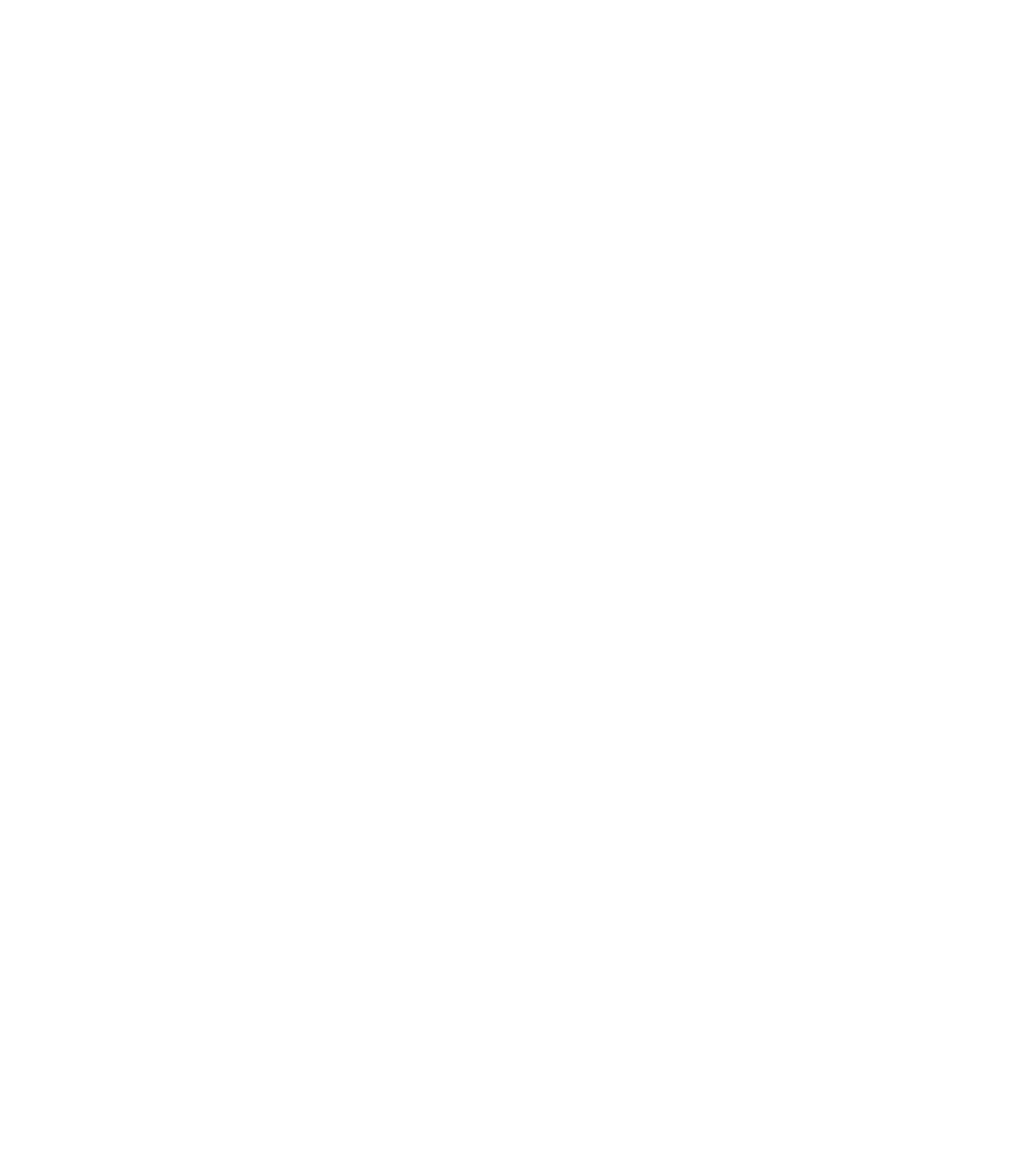
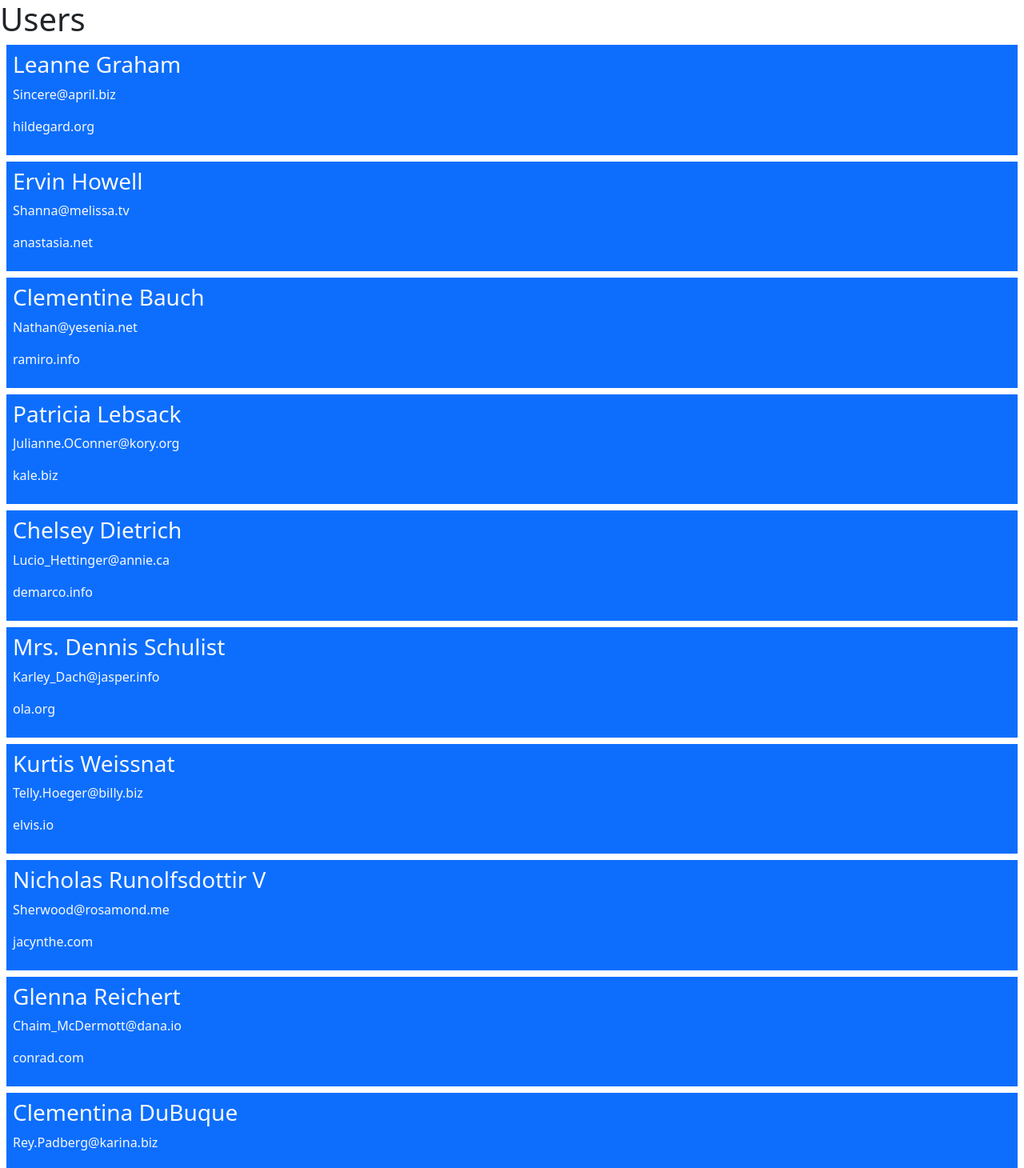
Before and after one commit to mern-trainer/Adheena-Batch, a React (Vite) app in the folder ReactJS/app/: page /users in a window 1280 px wide. Before the commit this address had no page. Shown: the top 1460 px of the page at 80% size. Before the commit the page ends 800 px from the top, so only its background shows below. Built offline with nearby package versions, Linux system fonts and the light colour scheme.

Commit message:
mapping users

```diff
--- a/ReactJS/app/src/App.jsx
+++ b/ReactJS/app/src/App.jsx
@@ -2,6 +2,7 @@
 import LandingPage from "./pages/LandingPage"
 import State from "./pages/State"
 import Mapping from "./pages/Mapping"
+import Users from "./pages/Users"
 
 const App = () => {
     return <BrowserRouter>
@@ -9,6 +10,7 @@
             <Route path="/" Component={LandingPage} />
             <Route path="/state" Component={State} />
             <Route path="/map" Component={Mapping} />
+            <Route path="/users" Component={Users} />
         </Routes>
     </BrowserRouter>
 }
--- /dev/null
+++ b/ReactJS/app/src/constants/users.js
@@ -0,0 +1,232 @@
+export const usersList = [
+    {
+        "id": 1,
+        "name": "Leanne Graham",
+        "username": "Bret",
+        "email": "Sincere@april.biz",
+        "address": {
+            "street": "Kulas Light",
+            "suite": "Apt. 556",
+            "city": "Gwenborough",
+            "zipcode": "92998-3874",
+            "geo": {
+                "lat": "-37.3159",
+                "lng": "81.1496"
+            }
+        },
+        "phone": "1-770-736-8031 x56442",
+        "website": "hildegard.org",
+        "company": {
+            "name": "Romaguera-Crona",
+            "catchPhrase": "Multi-layered client-server neural-net",
+            "bs": "harness real-time e-markets"
+        }
+    },
+    {
+        "id": 2,
+        "name": "Ervin Howell",
+        "username": "Antonette",
+        "email": "Shanna@melissa.tv",
+        "address": {
+            "street": "Victor Plains",
+            "suite": "Suite 879",
+            "city": "Wisokyburgh",
+            "zipcode": "90566-7771",
+            "geo": {
+                "lat": "-43.9509",
+                "lng": "-34.4618"
+            }
+        },
+        "phone": "010-692-6593 x09125",
+        "website": "anastasia.net",
+        "company": {
+            "name": "Deckow-Crist",
+            "catchPhrase": "Proactive didactic contingency",
+            "bs": "synergize scalable supply-chains"
+        }
+    },
+    {
+        "id": 3,
+        "name": "Clementine Bauch",
+        "username": "Samantha",
+        "email": "Nathan@yesenia.net",
+        "address": {
+            "street": "Douglas Extension",
+            "suite": "Suite 847",
+            "city": "McKenziehaven",
+            "zipcode": "59590-4157",
+            "geo": {
+                "lat": "-68.6102",
+                "lng": "-47.0653"
+            }
+        },
+        "phone": "1-463-123-4447",
+        "website": "ramiro.info",
+        "company": {
+            "name": "Romaguera-Jacobson",
+            "catchPhrase": "Face to face bifurcated interface",
+            "bs": "e-enable strategic applications"
+        }
+    },
+    {
+        "id": 4,
+        "name": "Patricia Lebsack",
+        "username": "Karianne",
+        "email": "Julianne.OConner@kory.org",
+        "address": {
+            "street": "Hoeger Mall",
+            "suite": "Apt. 692",
+            "city": "South Elvis",
+            "zipcode": "53919-4257",
+            "geo": {
+                "lat": "29.4572",
+                "lng": "-164.2990"
+            }
+        },
+        "phone": "493-170-9623 x156",
+        "website": "kale.biz",
+        "company": {
+            "name": "Robel-Corkery",
+            "catchPhrase": "Multi-tiered zero tolerance productivity",
+            "bs": "transition cutting-edge web services"
+        }
+    },
+    {
+        "id": 5,
+        "name": "Chelsey Dietrich",
+        "username": "Kamren",
+        "email": "Lucio_Hettinger@annie.ca",
+        "address": {
+            "street": "Skiles Walks",
+            "suite": "Suite 351",
+            "city": "Roscoeview",
+            "zipcode": "33263",
+            "geo": {
+                "lat": "-31.8129",
+                "lng": "62.5342"
+            }
+        },
+        "phone": "(254)954-1289",
+        "website": "demarco.info",
+        "company": {
+            "name": "Keebler LLC",
+            "catchPhrase": "User-centric fault-tolerant solution",
+            "bs": "revolutionize end-to-end systems"
+        }
+    },
+    {
+        "id": 6,
+        "name": "Mrs. Dennis Schulist",
+        "username": "Leopoldo_Corkery",
+        "email": "Karley_Dach@jasper.info",
+        "address": {
+            "street": "Norberto Crossing",
+            "suite": "Apt. 950",
+            "city": "South Christy",
+            "zipcode": "23505-1337",
+            "geo": {
+                "lat": "-71.4197",
+                "lng": "71.7478"
+            }
+        },
+        "phone": "1-477-935-8478 x6430",
+        "website": "ola.org",
+        "company": {
+            "name": "Considine-Lockman",
+            "catchPhrase": "Synchronised bottom-line interface",
+            "bs": "e-enable innovative applications"
+        }
+    },
+    {
+        "id": 7,
+        "name": "Kurtis Weissnat",
+        "username": "Elwyn.Skiles",
+        "email": "Telly.Hoeger@billy.biz",
+        "address": {
+            "street": "Rex Trail",
+            "suite": "Suite 280",
+            "city": "Howemouth",
+            "zipcode": "58804-1099",
+            "geo": {
+                "lat": "24.8918",
+                "lng": "21.8984"
+            }
+        },
+        "phone": "210.067.6132",
+        "website": "elvis.io",
+        "company": {
+            "name": "Johns Group",
+            "catchPhrase": "Configurable multimedia task-force",
+            "bs": "generate enterprise e-tailers"
+        }
+    },
+    {
+        "id": 8,
+        "name": "Nicholas Runolfsdottir V",
+        "username": "Maxime_Nienow",
+        "email": "Sherwood@rosamond.me",
+        "address": {
+            "street": "Ellsworth Summit",
+            "suite": "Suite 729",
+            "city": "Aliyaview",
+            "zipcode": "45169",
+            "geo": {
+                "lat": "-14.3990",
+                "lng": "-120.7677"
+            }
+        },
+        "phone": "586.493.6943 x140",
+        "website": "jacynthe.com",
+        "company": {
+            "name": "Abernathy Group",
+            "catchPhrase": "Implemented secondary concept",
+            "bs": "e-enable extensible e-tailers"
+        }
+    },
+    {
+        "id": 9,
+        "name": "Glenna Reichert",
+        "username": "Delphine",
+        "email": "Chaim_McDermott@dana.io",
+        "address": {
+            "street": "Dayna Park",
+            "suite": "Suite 449",
+            "city": "Bartholomebury",
+            "zipcode": "76495-3109",
+            "geo": {
+                "lat": "24.6463",
+                "lng": "-168.8889"
+            }
+        },
+        "phone": "(775)976-6794 x41206",
+        "website": "conrad.com",
+        "company": {
+            "name": "Yost and Sons",
+            "catchPhrase": "Switchable contextually-based project",
+            "bs": "aggregate real-time technologies"
+        }
+    },
+    {
+        "id": 10,
+        "name": "Clementina DuBuque",
+        "username": "Moriah.Stanton",
+        "email": "Rey.Padberg@karina.biz",
+        "address": {
+            "street": "Kattie Turnpike",
+            "suite": "Suite 198",
+            "city": "Lebsackbury",
+            "zipcode": "31428-2261",
+            "geo": {
+                "lat": "-38.2386",
+                "lng": "57.2232"
+            }
+        },
+        "phone": "024-648-3804",
+        "website": "ambrose.net",
+        "company": {
+            "name": "Hoeger LLC",
+            "catchPhrase": "Centralized empowering task-force",
+            "bs": "target end-to-end models"
+        }
+    }
+]
--- /dev/null
+++ b/ReactJS/app/src/pages/Users.jsx
@@ -0,0 +1,18 @@
+import { usersList } from "../constants/users"
+
+const Users = () => {
+    return <div>
+        <h1>Users</h1>
+        {
+            usersList.map((user) => {
+                return <div key={user.id} className="bg-primary text-light m-2 p-2">
+                    <h3>{user.name}</h3>
+                    <p>{user.email}</p>
+                    <p>{user.website}</p>
+                </div>
+            })
+        }
+    </div>
+}
+
+export default Users;
```
